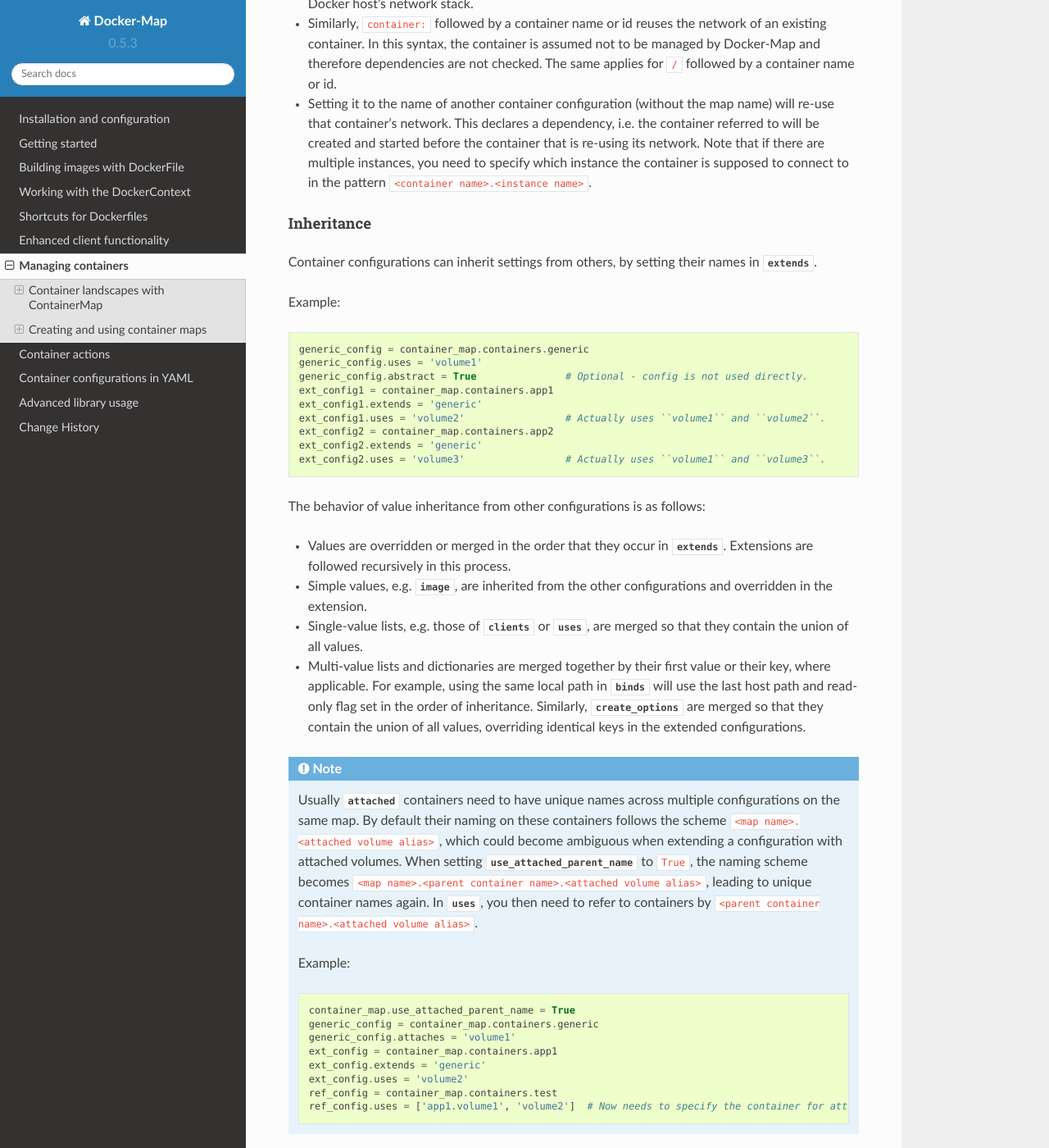
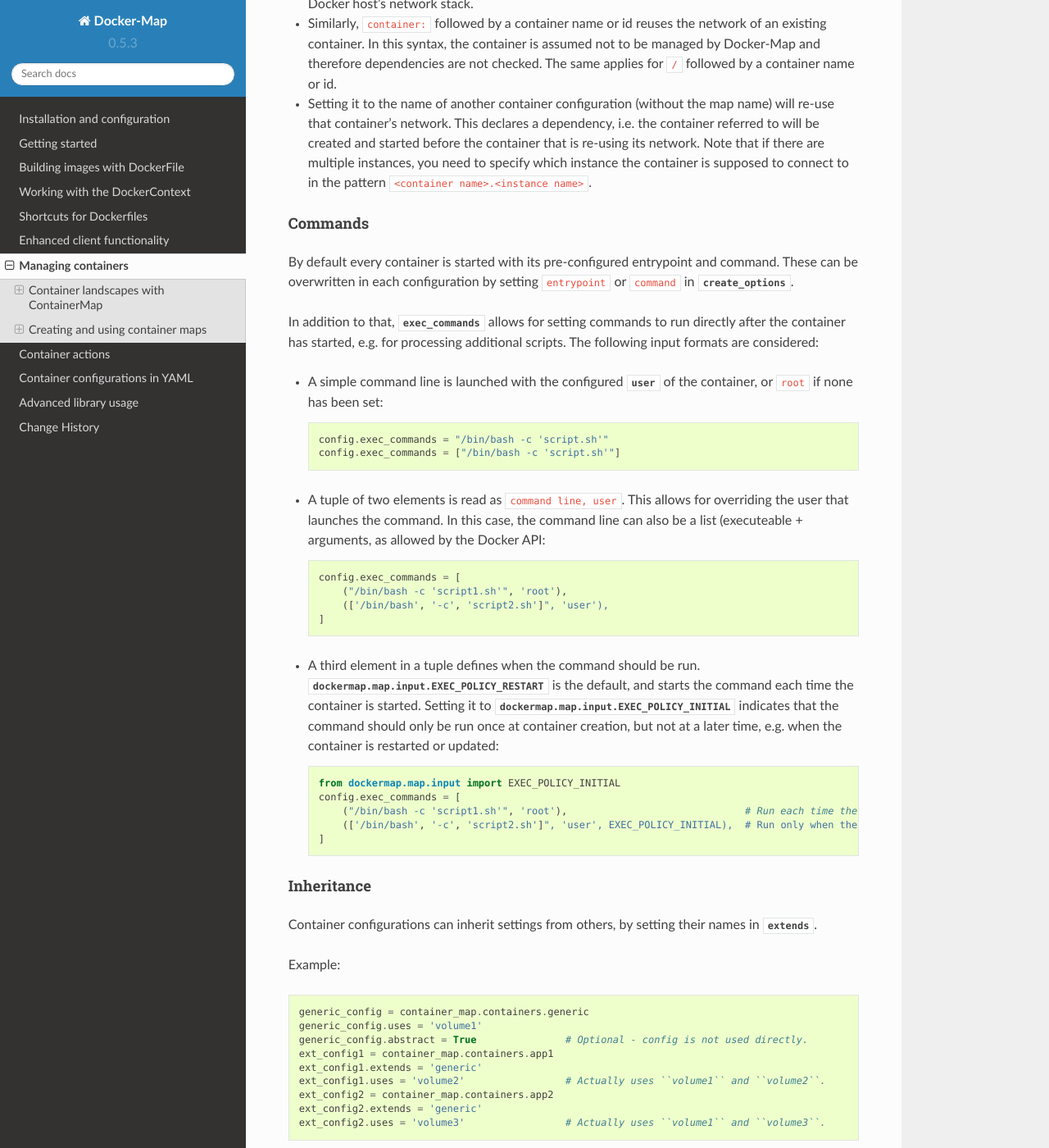
Before and after one commit to merll/docker-map, a Sphinx documentation site: the page built from docs/guide/containers/maps.rst, in a window 1280 px wide and 1400 px high, scrolled down 8084 px. Shown: the whole window at 82% size. Built offline with Sphinx 7.4.7 and the Read the Docs theme 2.0.0, drawn with Linux system fonts in a browser that asks for light colours.

```diff
--- a/docs/guide/containers/maps.rst
+++ b/docs/guide/containers/maps.rst
@@ -365,6 +365,42 @@ entirely. The following syntax is supported:
   re-using its network. Note that if there are multiple instances, you need to specify which instance the container
   is supposed to connect to in the pattern ``<container name>.<instance name>``.
 
+Commands
+""""""""
+By default every container is started with its pre-configured entrypoint and command. These can be overwritten in each
+configuration by setting ``entrypoint`` or ``command`` in
+:attr:`~dockermap.map.config.ContainerConfiguration.create_options`.
+
+In addition to that, :attr:`~dockermap.map.config.ContainerConfiguration.exec_commands` allows for setting commands to
+run directly after the container has started, e.g. for processing additional scripts. The following input formats are
+considered:
+
+* A simple command line is launched with the configured
+  :attr:`~dockermap.map.config.ContainerConfiguration.user` of the container, or ``root`` if none has been set::
+
+    config.exec_commands = "/bin/bash -c 'script.sh'"
+    config.exec_commands = ["/bin/bash -c 'script.sh'"]
+
+* A tuple of two elements is read as ``command line, user``. This allows for overriding the user that launches the
+  command. In this case, the command line can also be a list (executeable + arguments, as allowed by the Docker API::
+
+    config.exec_commands = [
+        ("/bin/bash -c 'script1.sh'", 'root'),
+        (['/bin/bash', '-c', 'script2.sh']", 'user'),
+    ]
+
+* A third element in a tuple defines when the command should be run. :const:`dockermap.map.input.EXEC_POLICY_RESTART`
+  is the default, and starts the command each time the container is started. Setting it to
+  :const:`dockermap.map.input.EXEC_POLICY_INITIAL` indicates that the command should only be run once at container
+  creation, but not at a later time, e.g. when the container is restarted or updated::
+
+    from dockermap.map.input import EXEC_POLICY_INITIAL
+    config.exec_commands = [
+        ("/bin/bash -c 'script1.sh'", 'root'),                              # Run each time the container is started.
+        (['/bin/bash', '-c', 'script2.sh']", 'user', EXEC_POLICY_INITIAL),  # Run only when the container is created.
+    ]
+
+
 Inheritance
 """""""""""
 Container configurations can inherit settings from others, by setting their names in
```
Also changed, not shown: CONTRIBUTIONS.md (+1 -0 lines), README.md (+3 -1 lines), docs/guide/containers/actions.rst (+8 -0 lines), docs/guide/containers/yaml.rst (+24 -0 lines).
